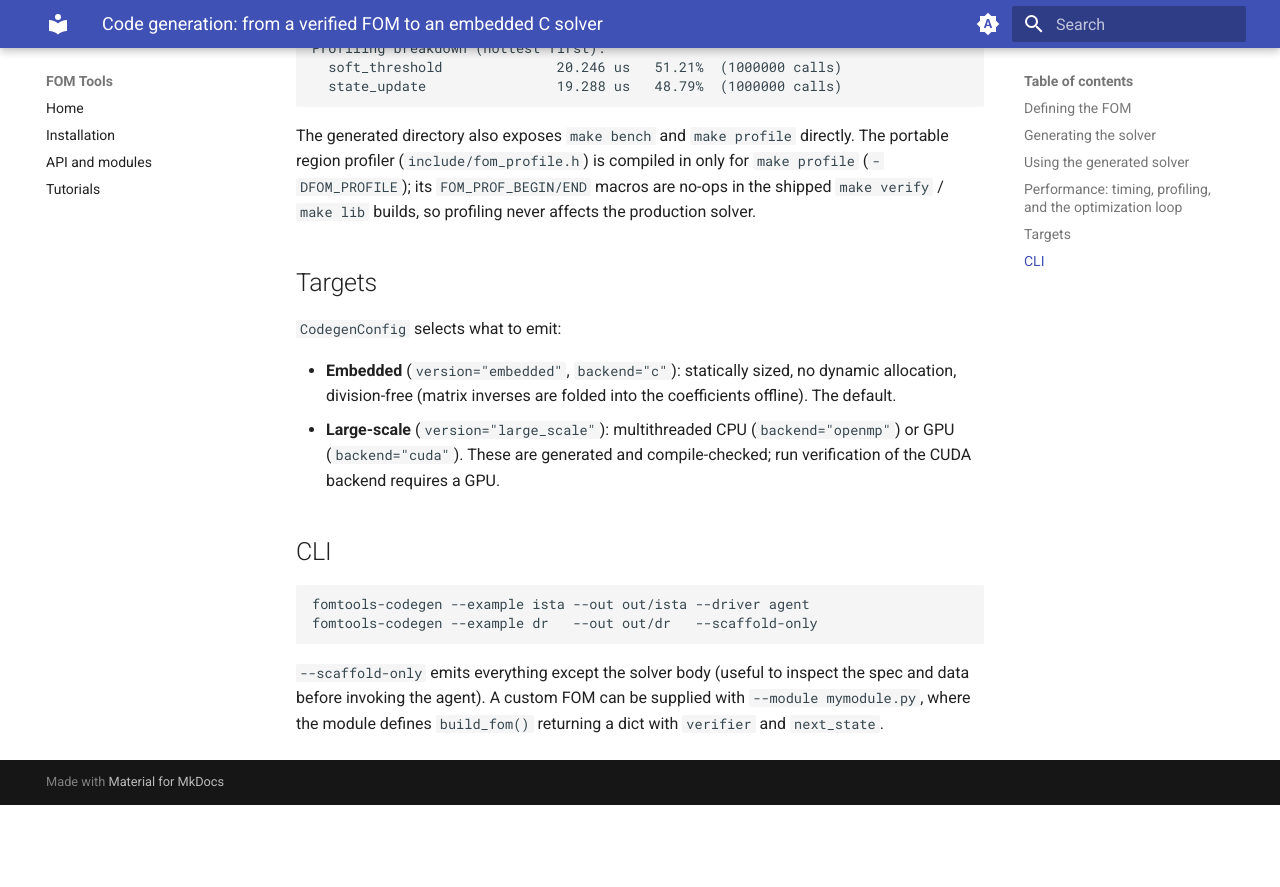
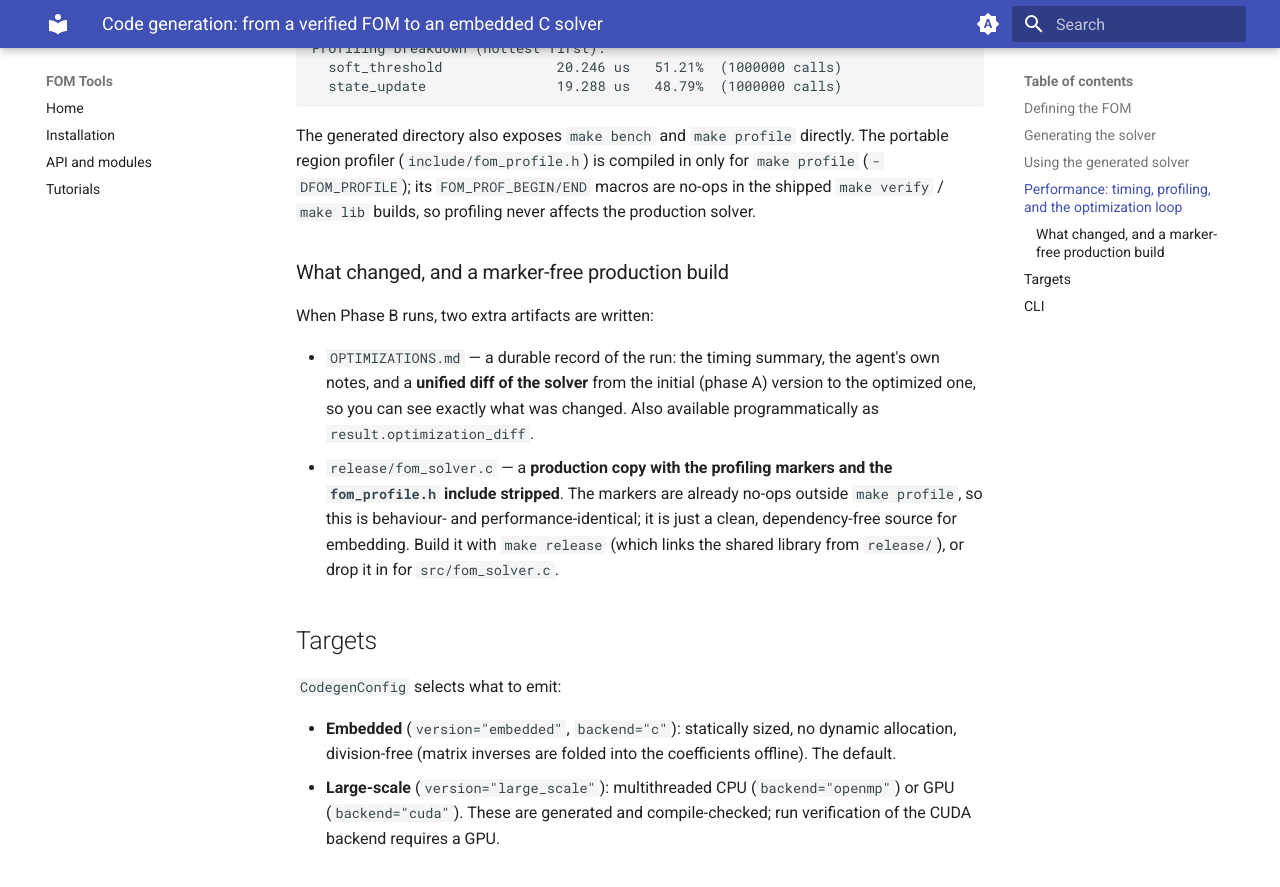
Before and after one commit to stellatogrp/fomtools, an MkDocs documentation site: the page built from docs/tutorials/codegen.md, in a window 1280 px wide and 900 px high, scrolled down 2513 px. Shown: the top 887 px of the window. Built offline with MkDocs 1.6.1 and Material for MkDocs 9.7.7, drawn with Linux system fonts in a browser that asks for light colours; before the commit the page ends 3318 px from its top, so only the background shows below that.

Commit message:
docs: document optimization record (OPTIMIZATIONS.md) and marker-free production variant

```diff
--- a/docs/tutorials/codegen.md
+++ b/docs/tutorials/codegen.md
@@ -132,6 +132,21 @@ The portable region profiler (`include/fom_profile.h`) is compiled in only for
 the shipped `make verify` / `make lib` builds, so profiling never affects the
 production solver.
 
+### What changed, and a marker-free production build
+
+When Phase B runs, two extra artifacts are written:
+
+- `OPTIMIZATIONS.md` — a durable record of the run: the timing summary, the
+  agent's own notes, and a **unified diff of the solver** from the initial
+  (phase A) version to the optimized one, so you can see exactly what was
+  changed. Also available programmatically as `result.optimization_diff`.
+- `release/fom_solver.c` — a **production copy with the profiling markers and
+  the `fom_profile.h` include stripped**. The markers are already no-ops outside
+  `make profile`, so this is behaviour- and performance-identical; it is just a
+  clean, dependency-free source for embedding. Build it with `make release`
+  (which links the shared library from `release/`), or drop it in for
+  `src/fom_solver.c`.
+
 ## Targets
 
 `CodegenConfig` selects what to emit:
```
